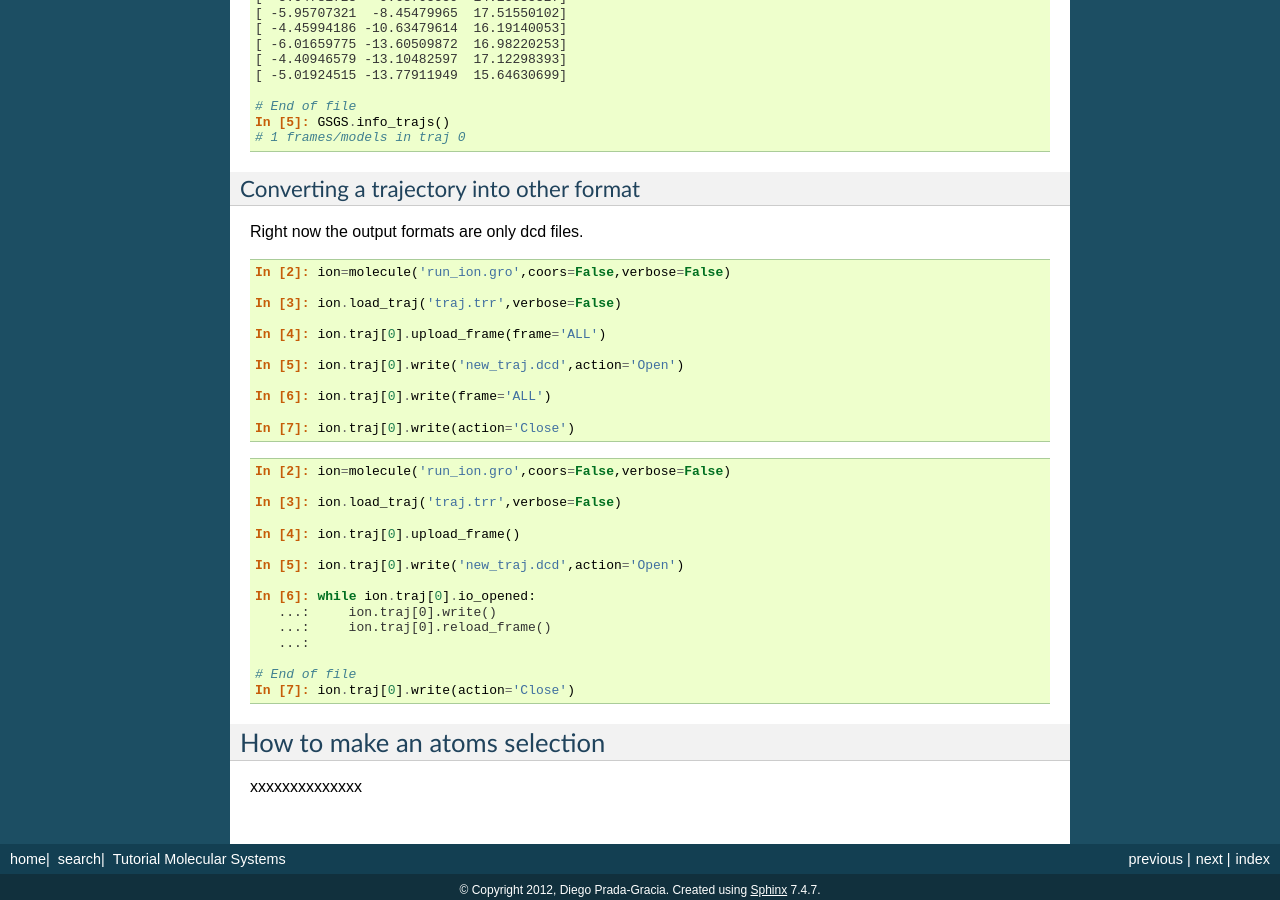
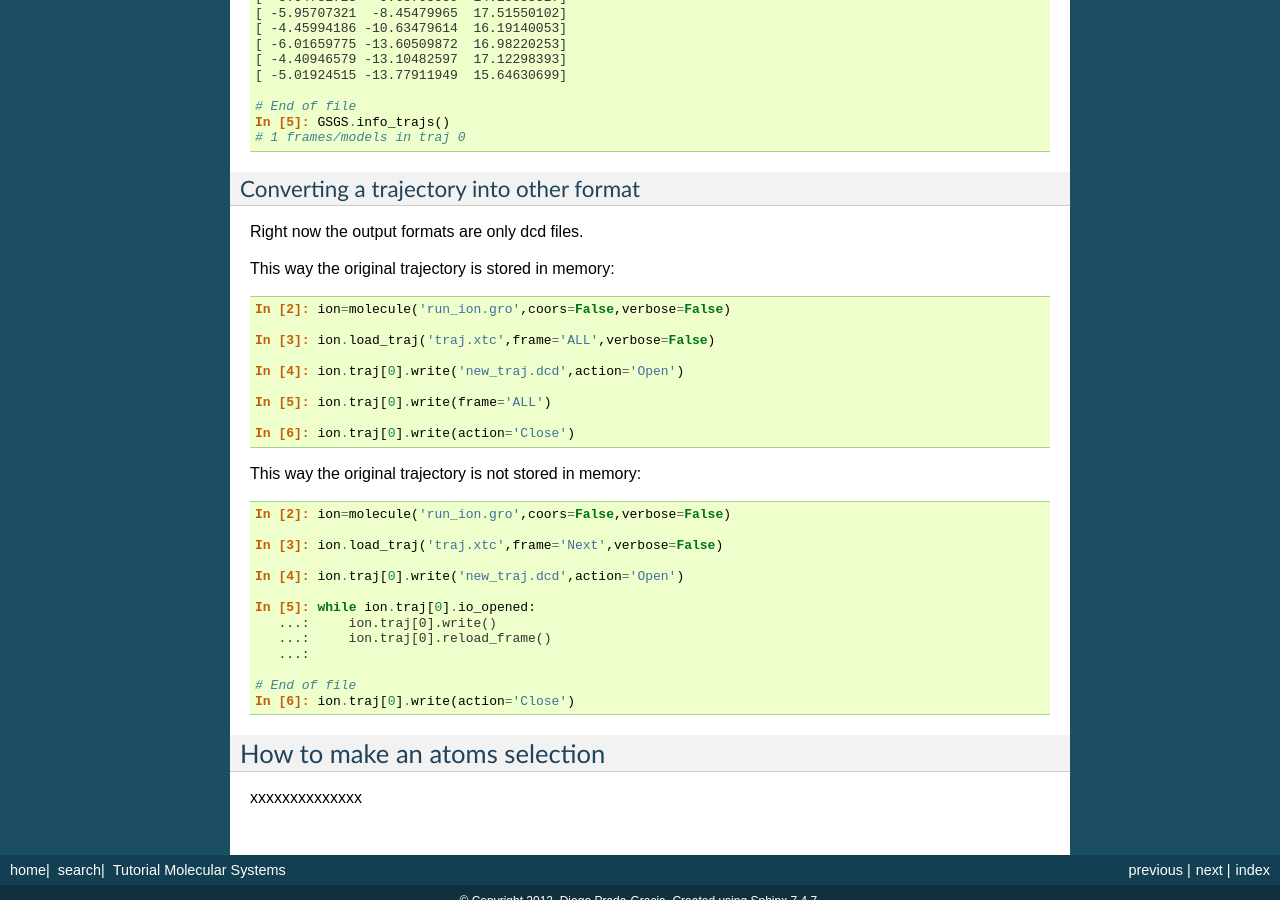
Before and after one commit to dprada/Pynoramix, a Sphinx documentation site: the page built from doc/source/tutorial_molecular_systems.rst, in a window 1280 px wide and 900 px high, scrolled down 2646 px. Built offline with Sphinx 7.4.7, drawn with Linux system fonts in a browser that asks for light colours.

Commit message:
Doc updated.

```diff
--- a/doc/source/tutorial_molecular_systems.rst
+++ b/doc/source/tutorial_molecular_systems.rst
@@ -190,37 +190,37 @@ Converting a trajectory into other format
 
 Right now the output formats are only dcd files.
 
-.. sourcecode:: ipython
-
-   In [2]: ion=molecule('run_ion.gro',coors=False,verbose=False)
-
-   In [3]: ion.load_traj('traj.trr',verbose=False)
-
-   In [4]: ion.traj[0].upload_frame(frame='ALL')
-
-   In [5]: ion.traj[0].write('new_traj.dcd',action='Open')
-
-   In [6]: ion.traj[0].write(frame='ALL')
-
-   In [7]: ion.traj[0].write(action='Close')
+This way the original trajectory is stored in memory:
 
 .. sourcecode:: ipython
 
    In [2]: ion=molecule('run_ion.gro',coors=False,verbose=False)
 
-   In [3]: ion.load_traj('traj.trr',verbose=False)
+   In [3]: ion.load_traj('traj.xtc',frame='ALL',verbose=False)
 
-   In [4]: ion.traj[0].upload_frame()
+   In [4]: ion.traj[0].write('new_traj.dcd',action='Open')
 
-   In [5]: ion.traj[0].write('new_traj.dcd',action='Open')
+   In [5]: ion.traj[0].write(frame='ALL')
 
-   In [6]: while ion.traj[0].io_opened:
+   In [6]: ion.traj[0].write(action='Close')
+
+This way the original trajectory is not stored in memory:
+
+.. sourcecode:: ipython
+
+   In [2]: ion=molecule('run_ion.gro',coors=False,verbose=False)
+
+   In [3]: ion.load_traj('traj.xtc',frame='Next',verbose=False)
+
+   In [4]: ion.traj[0].write('new_traj.dcd',action='Open')
+
+   In [5]: while ion.traj[0].io_opened:
       ...:     ion.traj[0].write()
       ...:     ion.traj[0].reload_frame()
       ...:
    # End of file
 
-   In [7]: ion.traj[0].write(action='Close')
+   In [6]: ion.traj[0].write(action='Close')
 
 
 How to make an atoms selection
```
